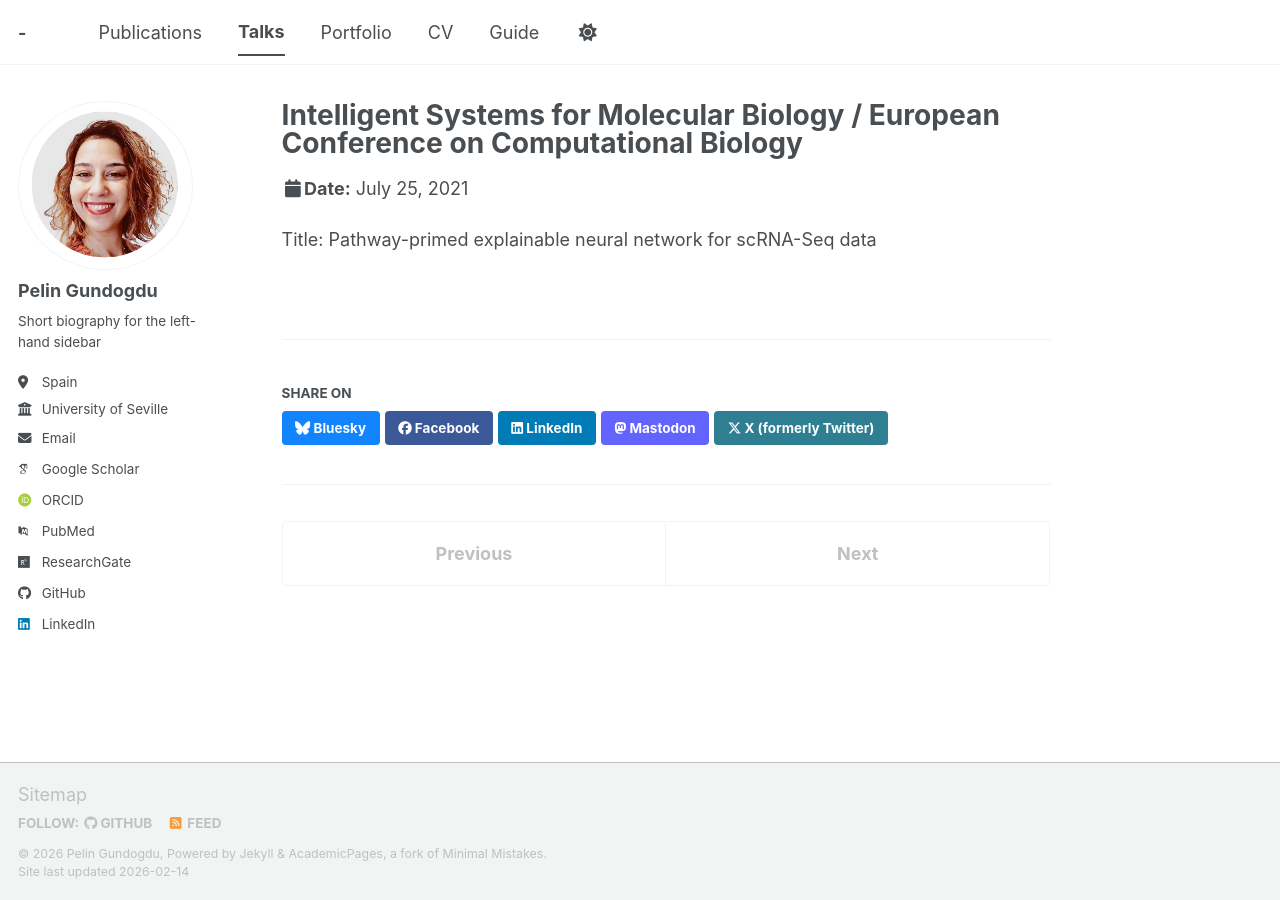
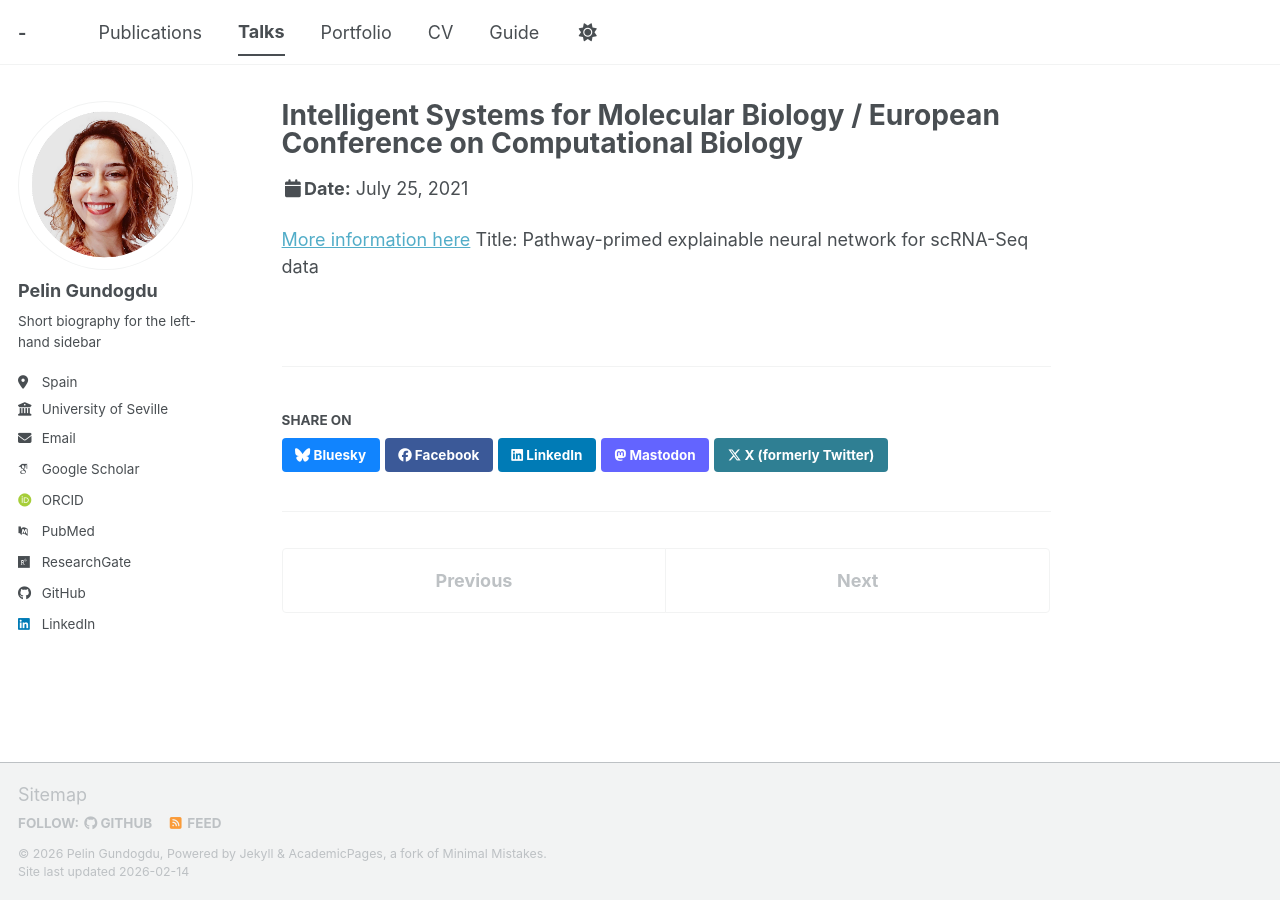
Before and after one commit to pelingundogdu/pelingundogdu.github.io, a Jekyll site: the page built from _talks/20210725.md, in a window 1280 px wide. Built offline with Jekyll 4.4.1, drawn with Linux system fonts in a browser that asks for light colours; some web fonts are replaced; a script bundle is joined from its source files by our own code; library files that are not in the unit come from our copies.

Commit message:
Update 20210725.md
added url link

```diff
--- a/_talks/20210725.md
+++ b/_talks/20210725.md
@@ -2,12 +2,12 @@
 title: "Intelligent Systems for Molecular Biology / European Conference on Computational Biology"
 collection: talks
 type: "Talk"
-permalink: /talks/2012-03-01-talk-1
+permalink: /talks/20210725
 venue: "Virtual"
 date: 2021-07-25
 date_human: "July 25-30, 2021"  # Human-readable range
 location: "Virtual"
 talk_url: "https://www.iscb.org/ismbeccb2021/scientific-programme/cosi-tracks-other-abstracts/gencompbio"
 ---
-
+[More information here]([http://example2.com](https://www.iscb.org/ismbeccb2021/scientific-programme/cosi-tracks-other-abstracts/gencompbio))
 Title: Pathway-primed explainable neural network for scRNA-Seq data
```
